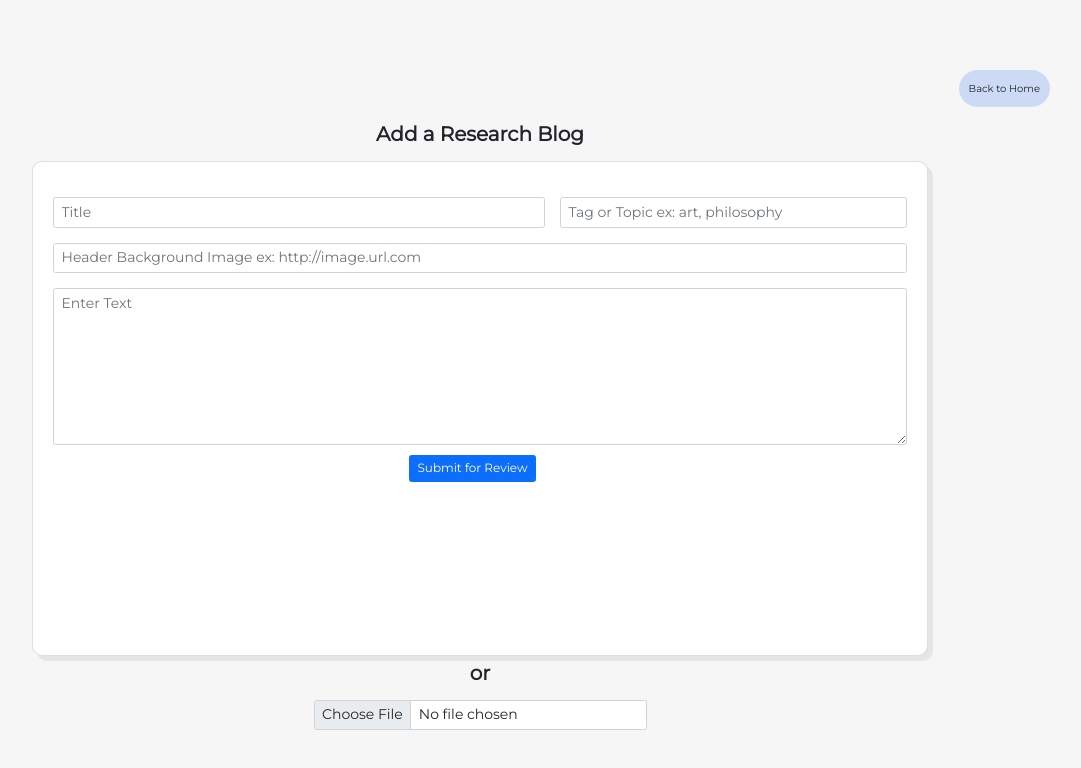
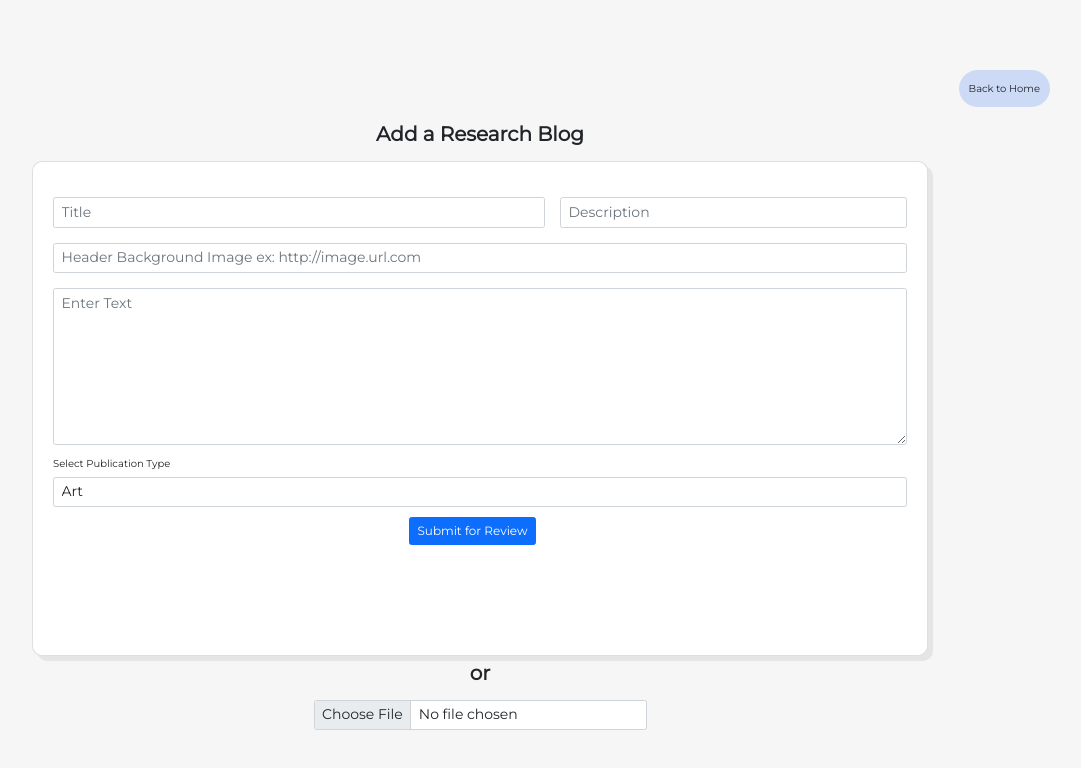
Before and after one commit to Learn-For-Cause/BloggerWeb, a Next.js app: page /add in a window 1280 px wide. Shown: the top 768 px of the page, without its empty margins (160-1241 px from the left). Built offline with nearby package versions, Linux system fonts and the light colour scheme.

Commit message:
Fixed blog add bugs

```diff
--- a/pages/add.tsx
+++ b/pages/add.tsx
@@ -6,13 +6,13 @@ import { useState } from "react";
 import { CircularProgress } from "@material-ui/core";
 type Inputs = {
   title: string;
-  tag: string;
+  desc: string;
   headerImage: string;
   paragraph: string;
+  tag: string;
 };
 
 const MyEditor = () => {
-
   const [loading, setLoading] = useState(false);
 
   const {
@@ -23,37 +23,46 @@ const MyEditor = () => {
   const router = useRouter();
 
   const onSubmit: SubmitHandler<Inputs> = (data) => {
-    alert(data);
     setLoading(true);
-    axios
-    .post(
-      `http://localhost:3000/api/bloglist/bloglist`,
-      {
-        blogName: "Pip",
-        blogDesc: "Pip",
+    console.log({
+      blogName: data.title,
+      blogDesc: data.desc,
       blogWriter: "Pip",
-        publication: "art",
-        blogDate: "12-02-2021",
-        blogTime: "10.00",
-        verificationStatus: "true"
-       }
-  );
+      publication: data.tag,
+      blogDate: new Date().toJSON().slice(0, 10),
+      blogTime: new Date().toLocaleTimeString(navigator.language, {
+        hour: "2-digit",
+        minute: "2-digit",
+      }),
+      verificationStatus: "true",
+    });
+
+    axios.post(`http://localhost:3000/api/bloglist/bloglist`, {
+      blogName: data.title,
+      blogDesc: data.desc,
+      blogWriter: "Pip",
+      publication: data.tag,
+      blogDate: new Date().toJSON().slice(0, 10),
+      blogTime: new Date().toLocaleTimeString(navigator.language, {
+        hour: "2-digit",
+        minute: "2-digit",
+      }),
+      verificationStatus: "true",
+    });
 
     setLoading(false);
   };
 
-  if(loading)
-  {
-    return(<>
+  if (loading) {
+    return (
+      <>
         <CircularProgress
           style={{ margin: "200px auto", color: "#9AC4F8" }}
           size={70}
         />
-    </>);
-
-  }
-  else
-  {
+      </>
+    );
+  } else {
     return (
       <Container className="editor" fluid>
         <div className="go-back">
@@ -84,13 +93,13 @@ const MyEditor = () => {
               </Col>
               <Col sm={5}>
                 <Form.Control
-                  isInvalid={!!errors.tag}
-                  {...register("tag", { required: true })}
+                  isInvalid={!!errors.desc}
+                  {...register("desc", { required: true })}
                   className="mt-4"
-                  placeholder="Tag or Topic ex: art, philosophy"
+                  placeholder="Description"
                 />
                 <Form.Control.Feedback type="invalid">
-                  Tag is required.
+                  Description
                 </Form.Control.Feedback>
               </Col>
             </Row>
@@ -122,6 +131,23 @@ const MyEditor = () => {
                 </Form.Control.Feedback>
               </Col>
             </Row>
+            <Row className="mt-3">
+              <Col>
+                <Form.Label>Select Publication Type</Form.Label>
+                <Form.Control
+                  isInvalid={!!errors.tag}
+                  {...register("tag", { required: true })}
+                  placeholder="Select tag"
+                  as="select"
+                >
+                  <option value="art">Art</option>
+                  <option value="science">Science</option>
+                </Form.Control>
+                <Form.Control.Feedback type="invalid">
+                  Tag is required.
+                </Form.Control.Feedback>
+              </Col>
+            </Row>
             <Row className="mt-3 w-100">
               <Col className="submit-btn">
                 <Button type="submit">Submit for Review</Button>
@@ -135,7 +161,6 @@ const MyEditor = () => {
       </Container>
     );
   }
-
 };
 
 export default MyEditor;
--- a/pages/api/bloglist/bloglist.tsx
+++ b/pages/api/bloglist/bloglist.tsx
@@ -1,45 +1,41 @@
-import type { NextApiRequest, NextApiResponse } from 'next'
+import type { NextApiRequest, NextApiResponse } from "next";
 import { connectToDatabase } from "../../../utils/mongodb";
 
-export default async(req: NextApiRequest, res: NextApiResponse)=>{
-    const {method} = req;
+export default async (req: NextApiRequest, res: NextApiResponse) => {
+  const { method } = req;
   const { db } = await connectToDatabase();
 
-    switch(method){
-        case 'GET':
+  switch (method) {
+    case "GET":
       {
-                try{
+        try {
           const blogslist = await db
             .collection("bloglist")
             .find({})
             .sort({ metacritic: -1 })
             .toArray();
 
-                    res.status(200).json({success:true,data:blogslist})
-
-                }catch(err){
-                    res.status(400).json({success:false})
+          res.status(200).json({ success: true, data: blogslist });
+        } catch (err) {
+          res.status(400).json({ success: false });
         }
       }
       break;
-        case 'POST':{
-            try{
-                // res.send(req.body)
+    case "POST": {
+      try {
         var blogsadd = req.body;
-                blogsadd = JSON.parse(blogsadd)
-                const addBlog = await db
-                .collection("bloglist")
-                .insertOne({blogsadd})
-                res.status(201).json({success:true,data:addBlog})
-            }
-            catch(err){
+        const addBlog = await db.collection("bloglist").insertOne({ blogsadd });
+        res.status(201).json({ success: true, data: addBlog });
+      } catch (err) {
         // error
-                res.status(400).json({success:false})
+        res.status(400).json({ success: false });
       }
       break;
     }
-        default:{
-            res.status(400).json({success:"Error"})
-        }break;
+    default:
+      {
+        res.status(400).json({ success: "Error" });
       }
+      break;
   }
+};
```
Also changed, not shown: components/Blogs.tsx (+17 -17 lines), pages/home.tsx (+7 -32 lines). Lines whose indentation alone changed are shown as unchanged.
